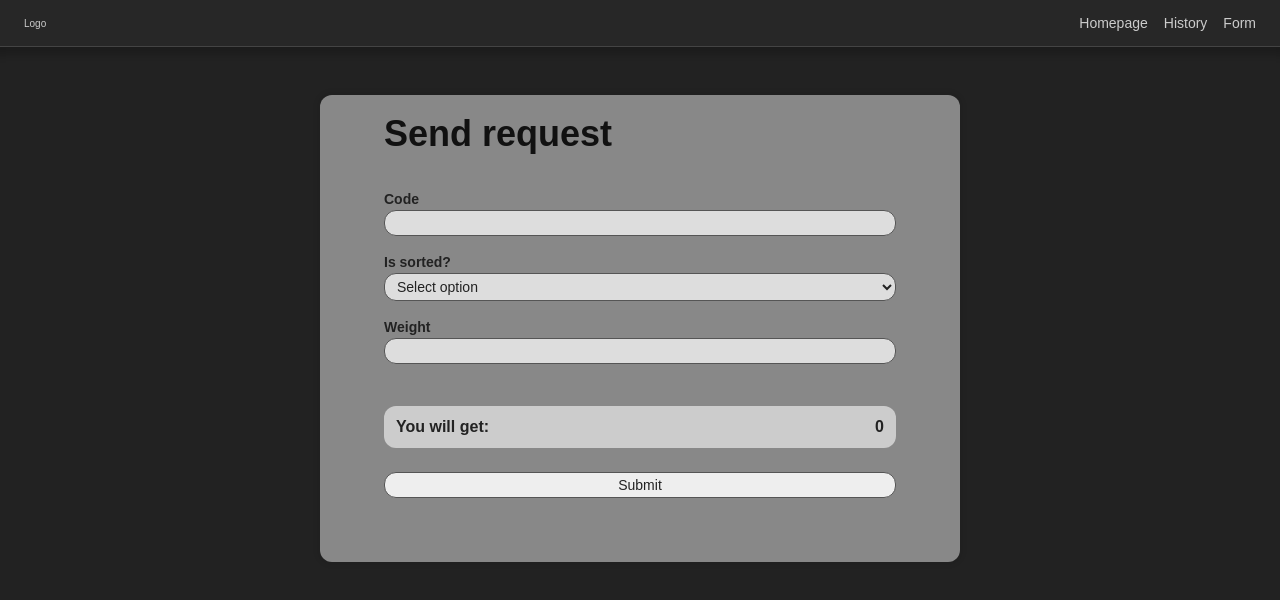
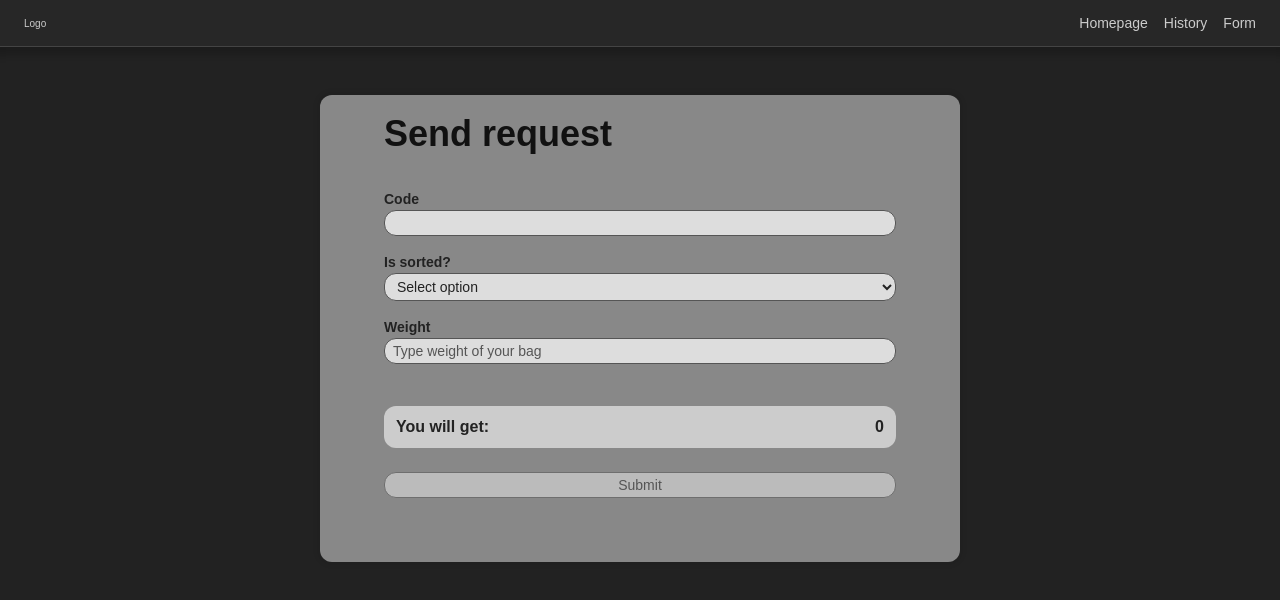
Before and after one commit to bartek623/HackYeahFront, a React (Create React App) app in the folder front/: page /form in a window 1280 px wide. Shown: the top 600 px of the page. Built offline with nearby package versions, Linux system fonts and the light colour scheme.

Commit message:
Form logic

```diff
--- a/front/src/components/BagForm/BagForm.js
+++ b/front/src/components/BagForm/BagForm.js
@@ -1,19 +1,44 @@
+import { useState, useRef } from "react";
+
 import style from "./BagForm.module.css";
 
 function BagForm() {
+  const [canSubmit, setCanSubmit] = useState(false);
+  const [tokens, setTokens] = useState(0);
+  const codeRef = useRef();
+  const sortRef = useRef();
+  const weightRef = useRef();
+
+  const submitHandler = function (e) {
+    e.preventDefault();
+  };
+
+  const changeHandler = function () {
+    if (
+      codeRef.current.value === "" ||
+      sortRef.current.value === "" ||
+      weightRef.current.value === ""
+    ) {
+      setCanSubmit(false);
+      return;
+    }
+
+    setCanSubmit(true);
+  };
+
   return (
     <main className={style.main}>
-      <form className={style["form-card"]}>
+      <form className={style["form-card"]} onSubmit={submitHandler}>
         <h3 className={style.heading}>Send request</h3>
 
         <div className={style.control}>
           <label htmlFor="code">Code</label>
-          <input id="code"></input>
+          <input ref={codeRef} id="code" onChange={changeHandler}></input>
         </div>
 
         <div className={style.control}>
           <label htmlFor="code">Is sorted?</label>
-          <select id="code">
+          <select ref={sortRef} id="code" onChange={changeHandler}>
             <option value="">Select option</option>
             <option value="true">Yes</option>
             <option value="false">No</option>
@@ -22,15 +47,21 @@ function BagForm() {
 
         <div className={style.control}>
           <label htmlFor="weight">Weight</label>
-          <input id="weight"></input>
+          <input
+            ref={weightRef}
+            type="number"
+            id="weight"
+            placeholder="Type weight of your bag"
+            onChange={changeHandler}
+          ></input>
         </div>
 
         <div className={style.tokens}>
           <div>You will get: </div>
-          <span>0</span>
+          <span>{tokens}</span>
         </div>
 
-        <button className={style.submit} type="submit">
+        <button disabled={!canSubmit} className={style.submit} type="submit">
           Submit
         </button>
       </form>
--- a/front/src/components/BagForm/BagForm.module.css
+++ b/front/src/components/BagForm/BagForm.module.css
@@ -50,6 +50,10 @@
   width: 100%;
 }
 
+.control input::placeholder {
+  color: #555;
+}
+
 .tokens {
   display: flex;
   justify-content: space-between;
@@ -65,4 +69,18 @@
 
 .submit {
   background-color: #eee;
+  transition: all 0.3s;
 }
+
+.submit:hover {
+  cursor: pointer;
+  background-color: #ccc;
+}
+
+.submit:disabled {
+  opacity: 0.5;
+}
+
+.submit:disabled:hover {
+  cursor: not-allowed;
+}
--- a/front/src/components/Header/Header.js
+++ b/front/src/components/Header/Header.js
@@ -8,7 +8,7 @@ function Header() {
       <nav className={style["main-nav"]}>
         <ul>
           <li>
-            <Link to="/home">Homepage</Link>
+            <Link to="/">Homepage</Link>
           </li>
           <li>
             <Link to="/history">History</Link>
--- a/front/src/components/Homepage/Homepage.js
+++ b/front/src/components/Homepage/Homepage.js
@@ -1,7 +1,7 @@
 import style from "./Homepage.module.css";
 
 function Homepage() {
-  return <main className={style.main}></main>;
+  return <main className={style.main}>home</main>;
 }
 
 export default Homepage;
--- a/front/src/components/Main/Main.js
+++ b/front/src/components/Main/Main.js
@@ -2,6 +2,7 @@ import { Routes, Route } from "react-router-dom";
 
 import Header from "../Header/Header";
 import Homepage from "../Homepage/Homepage";
+import PageNotFound from "../PageNotFound/PageNotFound";
 import BagForm from "../BagForm/BagForm";
 
 import style from "./Main.module.css";
@@ -11,7 +12,8 @@ function Main() {
     <div className={style.container}>
       <Header />
       <Routes>
-        <Route path="/*" element={<Homepage />} />
+        <Route path="/*" element={<PageNotFound />} />
+        <Route path="/" element={<Homepage />} />
         <Route path="/history" />
         <Route path="/form" element={<BagForm />} />
       </Routes>
--- /dev/null
+++ b/front/src/components/PageNotFound/PageNotFound.js
@@ -0,0 +1,11 @@
+import style from "./PageNotFound.module.css";
+
+function PageNotFound() {
+  return (
+    <main className={style.main}>
+      <h2>404 Page not found </h2>
+    </main>
+  );
+}
+
+export default PageNotFound;
--- /dev/null
+++ b/front/src/components/PageNotFound/PageNotFound.module.css
@@ -0,0 +1,13 @@
+.main {
+  background-color: #222;
+  height: 100%;
+  padding-top: 4.8rem;
+
+  display: flex;
+  justify-content: center;
+}
+
+.main h2 {
+  font-size: 4.2rem;
+  color: #777;
+}
```
